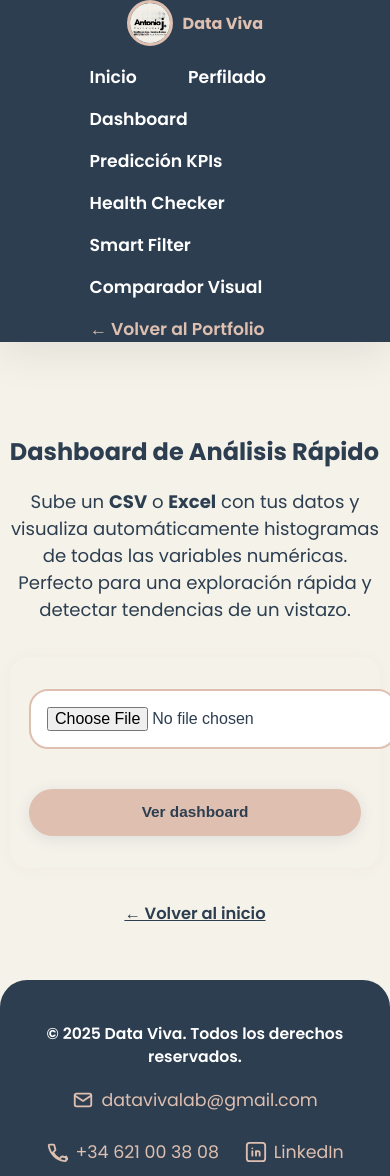
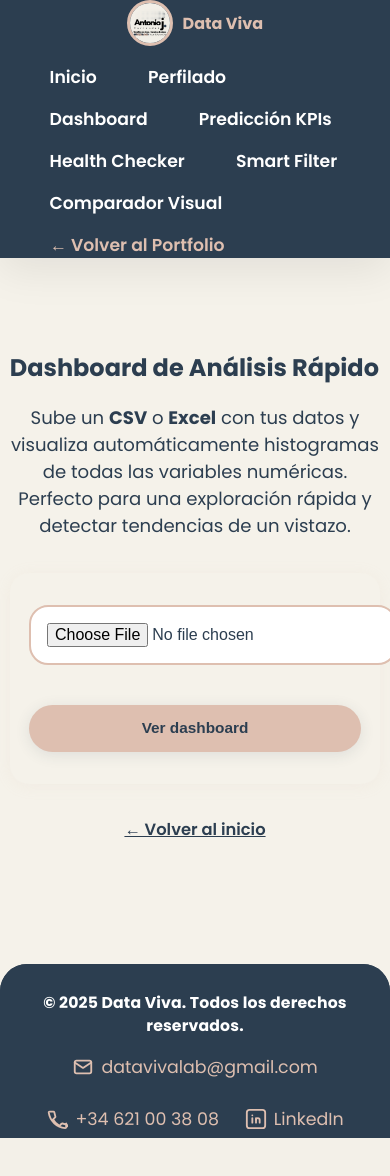
Before and after one commit to AntonioJFdez/App-Data-Viva, a Flask app: page /dashboard in a window 390 px wide. After the commit the page ends 1138 px from the top, so only its background shows below. Run offline with Flask 3, Linux system fonts and the light colour scheme.

Commit message:
Update base.html

```diff
--- a/templates/base.html
+++ b/templates/base.html
@@ -36,16 +36,35 @@
         .nav-logo a { display: flex; align-items: center; text-decoration: none; }
         .nav-logo img { width: 54px; height: 54px; border-radius: 50%; border: 3px solid var(--secondary);}
         .nav-logo span { color: var(--secondary); font-size: 1.45rem; font-weight: bold; margin-left: 0.6rem; }
-        nav ul { display: flex; gap: 2.1rem; list-style: none; margin: 0; }
+        nav ul { display: flex; gap: 2.1rem; list-style: none; margin: 0; padding-left: 0;}
         nav a {
-            color: var(--white); text-decoration: none; font-size: 1.08rem; font-weight: 600; border-radius: 1.5rem; transition: background 0.2s; padding: 0.5rem 1.1rem;
+            color: var(--white); text-decoration: none; font-size: 1.08rem; font-weight: 600; border-radius: 1.5rem; transition: background 0.2s, color 0.2s; padding: 0.5rem 1.1rem;
         }
         nav a:hover { background: var(--secondary); color: var(--primary);}
+        /* Estilo especial para el botón "Volver al Portfolio" */
+        nav a[href*="github.io"], nav a[href*="dataviva"] {
+            background: transparent;
+            color: var(--secondary) !important;
+            font-weight: 600;
+            transition: color 0.2s, background 0.2s;
+        }
+        nav a[href*="github.io"]:hover, nav a[href*="dataviva"]:hover {
+            background: var(--primary) !important;
+            color: var(--white) !important;
+            text-decoration: underline;
+        }
         main { min-height: 70vh;}
         /* --- Cards y proyectos --- */
-        .projects-section {padding: 0;}
+        .projects-section {
+            padding: 0;
+            display: flex;
+            flex-direction: column;
+            align-items: center;
+        }
         .projects-grid {
             display: flex; flex-wrap: wrap; gap: 2.2rem; justify-content: center; align-items: stretch; margin-top:2rem;
+            width: 100%;
+            margin-bottom: 2.8rem;
         }
         .project-card {
             background: var(--white); border-radius: 1.6rem; box-shadow: 0 2px 16px rgba(44,62,80,0.10);
@@ -64,19 +83,26 @@
             box-shadow: 0 3px 15px rgba(44,62,80,0.11);
         }
         .cta-button:hover { background: var(--primary); color: var(--secondary); transform: scale(1.035);}
-        /* --- Footer mejorado --- */
+        /* --- Footer mejorado con franja azul --- */
         footer {
             background: var(--primary);
-            padding: 1.8rem 0 0.7rem 0;
-            color: var(--white);
+            padding: 0;
+            margin-top: 4.2rem;
             border-top-left-radius: 1.7rem; border-top-right-radius: 1.7rem;
+        }
+        .footer-franja {
+            width: 100%;
+            background: var(--primary);
+            padding: 1.7rem 0 0.4rem 0;
             text-align: center;
+            border-top-left-radius: 1.7rem; border-top-right-radius: 1.7rem;
         }
         .footer-legal {
-            color: var(--white); margin-top: 0.8rem; font-size: 1.08rem; font-weight: 600;
+            color: var(--white); font-size: 1.13rem; font-weight: 700; margin-bottom: 0.4rem;
+            letter-spacing: 0.01em;
         }
         .footer-contactos {
-            margin: 1.2rem 0 0 0; display: flex; flex-wrap: wrap; justify-content: center; gap: 1.6rem;
+            margin: 1.1rem 0 0 0; display: flex; flex-wrap: wrap; justify-content: center; gap: 1.6rem;
         }
         .footer-contactos a { color: var(--secondary); text-decoration: none; display:inline-flex; align-items:center; gap:0.45rem; font-size:1.09rem;}
         .footer-contactos a:hover {color: var(--white);}
@@ -87,11 +113,14 @@
             nav ul { flex-wrap: wrap; gap: 1rem;}
             .projects-grid { gap:1.1rem;}
         }
+        @media (max-width: 650px) {
+            .projects-grid { flex-direction: column; gap: 1.1rem; }
+            .project-card { min-width: 91vw; max-width: 97vw;}
+        }
         @media (max-width: 600px) {
             .nav-logo img { width: 40px; height: 40px;}
             .nav-logo span { font-size: 1rem;}
             .cta-button { font-size: 0.96rem; padding: 0.9rem 1.2rem;}
-            .project-card { max-width: 97vw; min-width: 91vw;}
             .footer-legal { font-size: 0.98rem;}
         }
     </style>
@@ -115,7 +144,7 @@
                     <li><a href="{{ url_for('healthcheck') }}">Health Checker</a></li>
                     <li><a href="{{ url_for('smartfilter') }}">Smart Filter</a></li>
                     <li><a href="{{ url_for('comparador') }}">Comparador Visual</a></li>
-                    <li><a href="https://antoniojfdez.github.io/dataviva/" target="_blank" style="color:var(--secondary);font-weight:600;">← Volver al Portfolio</a></li>
+                    <li><a href="https://antoniojfdez.github.io/dataviva/" target="_blank">← Volver al Portfolio</a></li>
                 </ul>
             </nav>
         </div>
@@ -124,6 +153,7 @@
         {% block content %}{% endblock %}
     </main>
     <footer>
+        <div class="footer-franja">
             <div class="footer-legal">
                 &copy; 2025 Data Viva. Todos los derechos reservados.
             </div>
@@ -152,6 +182,7 @@
                     LinkedIn
                 </a>
             </div>
+        </div>
     </footer>
 </body>
 </html>
```
Lines whose indentation alone changed are shown as unchanged.
